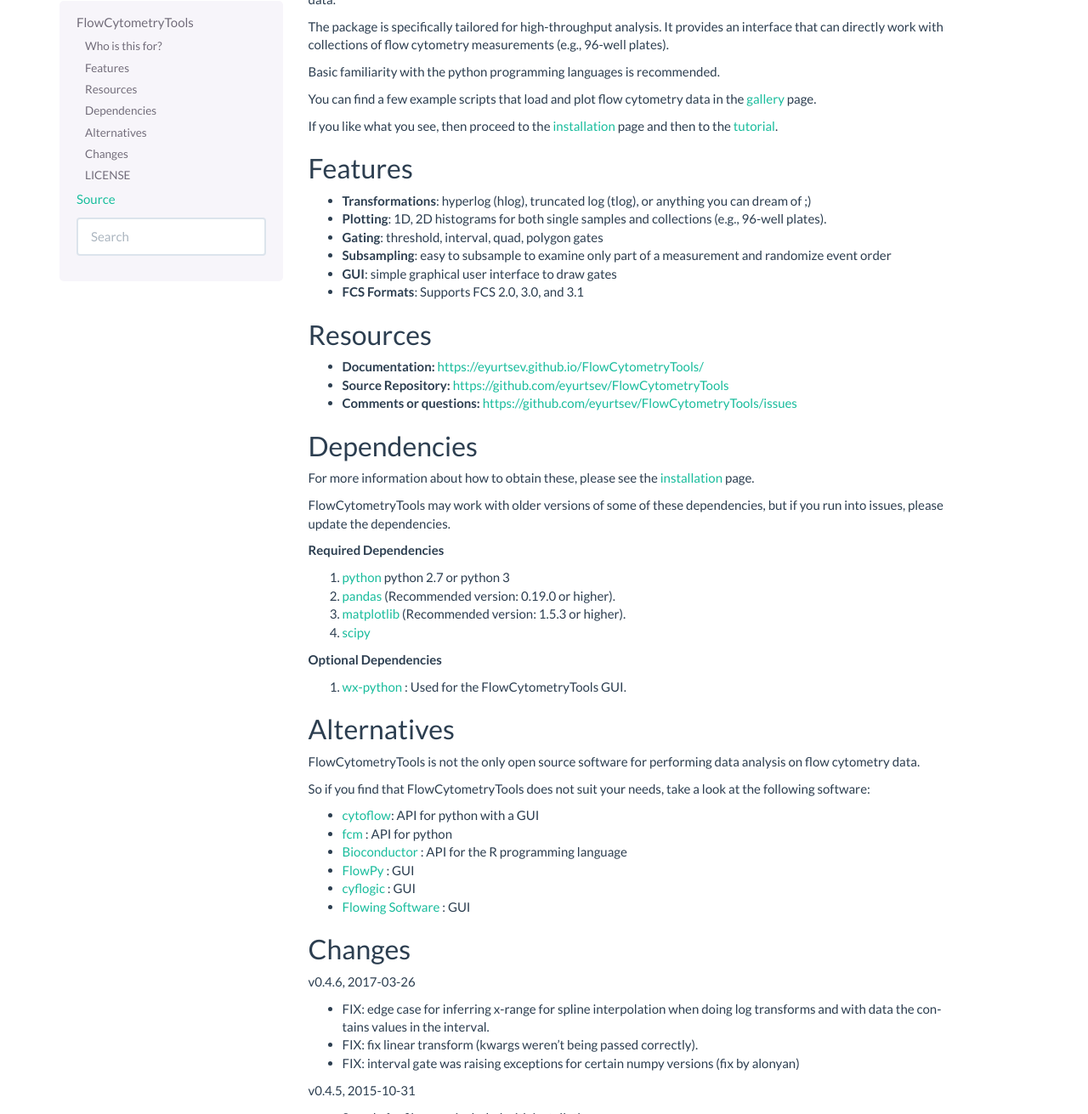
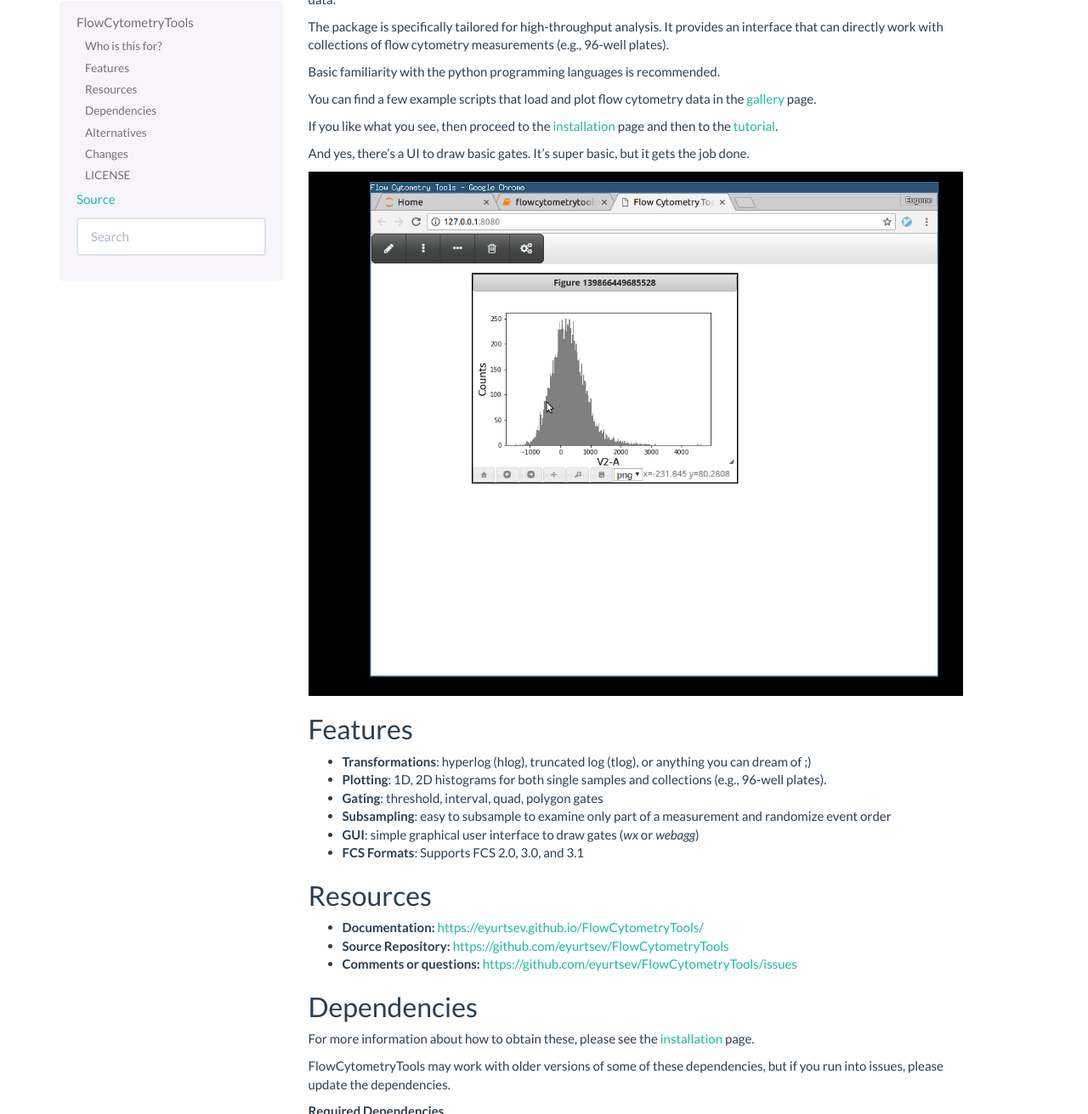
Before and after one commit to eyurtsev/FlowCytometryTools, a Sphinx documentation site: the page built from doc/source/index.rst, in a window 1280 px wide and 1400 px high, scrolled down 295 px, cut to the strip 89-1400 px from the top of the window. Shown: the whole strip at 85% size. Built offline with Sphinx 7.4.7, drawn with Linux system fonts in a browser that asks for light colours.

Commit message:
Add webagg demo

```diff
--- a/README.rst
+++ b/README.rst
@@ -29,6 +29,13 @@ You can find a few example scripts that load and plot flow cytometry data in the
 If you like what you see, then proceed to the `installation <https://eyurtsev.github.io/FlowCytometryTools/install.html>`_ page and then
 to the `tutorial <https://eyurtsev.github.io/FlowCytometryTools/tutorial.html>`_.
 
+
+And yes, there's a UI to draw basic gates. It's super basic, but it gets the job done.
+
+.. image:: _static/webagg_demo.gif
+  :target: _static/webagg_demo.gif
+
+
 Features
 ===================
 
@@ -36,7 +43,7 @@ Features
 - **Plotting**: 1D, 2D histograms for both single samples and collections (e.g., 96-well plates).
 - **Gating**: threshold, interval, quad, polygon gates
 - **Subsampling**: easy to subsample to examine only part of a measurement and randomize event order
-- **GUI**: simple graphical user interface to draw gates
+- **GUI**: simple graphical user interface to draw gates (`wx` or `webagg`)
 - **FCS Formats**: Supports FCS 2.0, 3.0, and 3.1
 
 Resources
```
Also changed, not shown: doc/source/tutorial.rst (+13 -1 lines), doc/source/_static/webagg_demo.gif (added).
